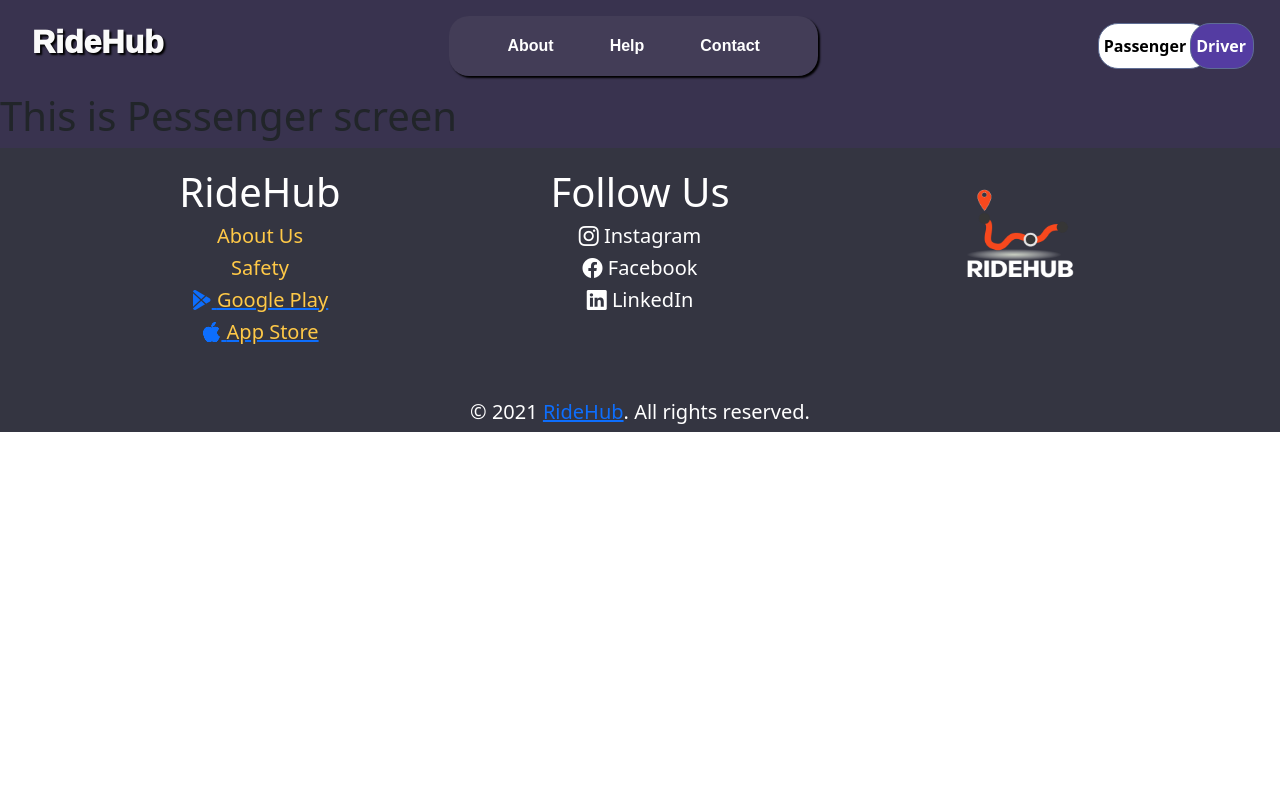
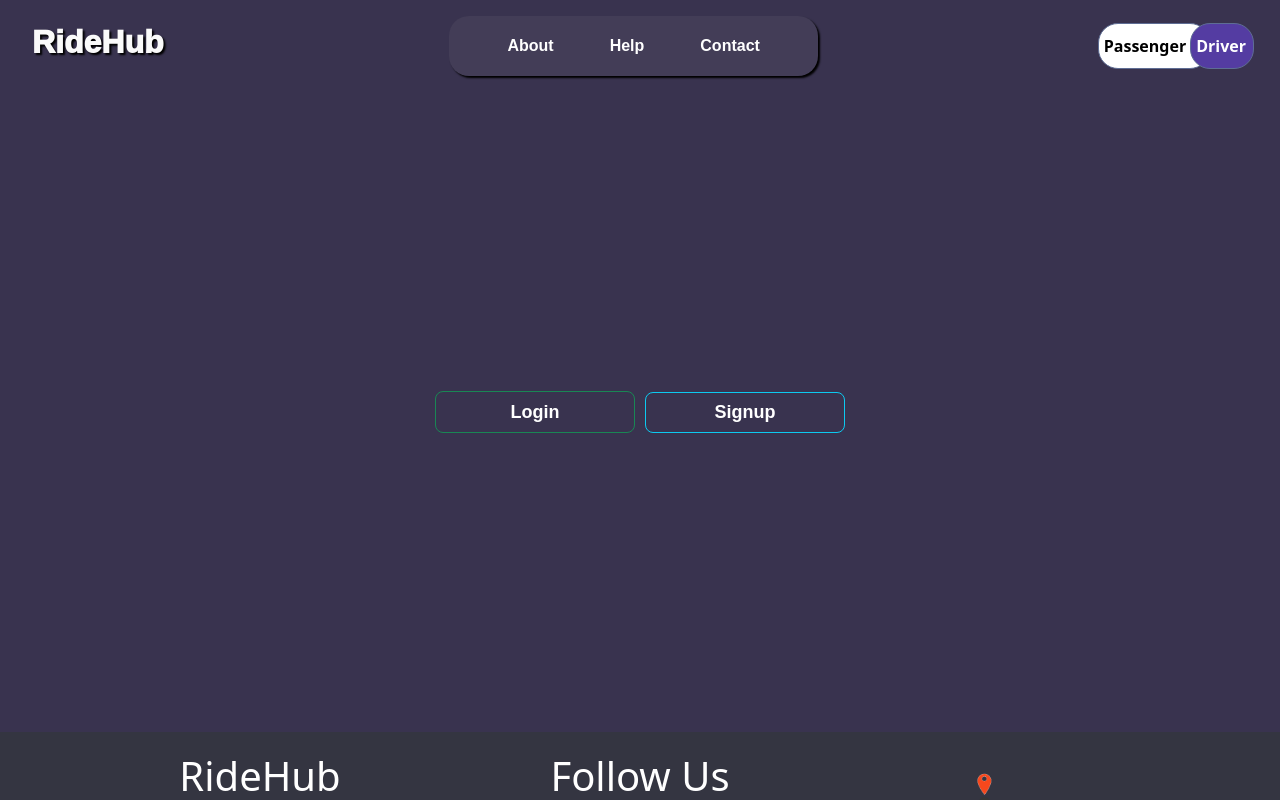
Before and after one commit to uzair-69/Ride-Sharing, a React (Create React App) app: page / in a window 1280 px wide. Both pictures are taken after a click on the button "Passenger". Shown: the top 800 px of the page. Built offline with nearby package versions, Linux system fonts and the light colour scheme.

Commit message:
passenger home

```diff
--- a/src/App.js
+++ b/src/App.js
@@ -13,6 +13,8 @@
 import DriverReg from './components/Platform/Driver/Registeration';
 import DriverLogin from './components/Platform/Driver/Login';
 import DriRide from './components/Platform/Driver/Ride';
+import PassengerLogin from './components/Platform/Pessenger/login';
+import PassengerRegitration from './components/Platform/Pessenger/Registeration';
 
 function App() {
   return (
@@ -30,6 +32,8 @@
         <Route path="/DriverRegistration" element={<DriverReg />} />
         <Route path="/DriverLogin" element={<DriverLogin />} />
         <Route path="/DriRide" element={<DriRide />} />
+        <Route path="/PassengerLogin" element={<PassengerLogin />} />
+        <Route path="/PassengerRegistration" element={<PassengerRegitration />} />
 
       </Routes>
       <Footer />
--- a/src/components/Platform/Pessenger/Home.js
+++ b/src/components/Platform/Pessenger/Home.js
@@ -1,8 +1,35 @@
-import React from 'react'
+import React from 'react';
+import Button from 'react-bootstrap/Button';
+import 'bootstrap/dist/css/bootstrap.min.css';
+import { Link } from 'react-router-dom';
 
-export default function Home() {
+export default function HomePage() {
   return (
-    <div>
-      <h1>This is Pessenger screen</h1></div>
+    <>
+    <div className="container d-flex align-items-center justify-content-center" style={{ height: '80vh' }}>
+      {/* <div className="row"> */}
+        {/* <div className="col-8"> */}
+         <Button variant="outline-success " style={{ width: '200px', // Adjust the width as needed
+        borderRadius: '8px', // Optional: Add rounded corners
+        fontSize: '18px', // Optional: Adjust the font size
+        fontWeight: 'bold', // Optional: Adjust the font weight
+        marginRight: '10px'
+        }} className=''><Link to='/PassengerLogin' style={{textDecoration: 'none', fontFamily: 'Arial, sans-serif', fontWeight: 'bold', width: '200px',
+        borderRadius: '8px', color: 'white',
+        fontSize: '18px'}}> Login </Link></Button>{' '}
+
+
+         <Button variant="outline-info" style={{  width: '200px', // Adjust the width as needed
+        borderRadius: '8px', // Optional: Add rounded corners
+        fontSize: '18px', // Optional: Adjust the font size
+        fontWeight: 'bold', // Optional: Adjust the font weight
+        textDecoration: 'none', fontFamily: 'Arial, sans-serif'
+       }} className=''><Link to='/PassengerRegistration' style={{textDecoration: 'none', fontFamily: 'Arial, sans-serif', fontWeight: 'bold', width: '200px',
+       borderRadius: '8px', color: 'white',
+       fontSize: '18px'}} >Signup</Link></Button>{' '}
+        {/* </div>x */}
+      {/* </div> */}
+    </div>
+    </>
   )
 }
--- a/src/components/Platform/Pessenger/Registeration.js
+++ b/src/components/Platform/Pessenger/Registeration.js
@@ -0,0 +1,7 @@
+export default function Registeration() {
+    return (
+        <div>
+            <h1>Passenger Registeration</h1>
+        </div>
+    )
+}
--- /dev/null
+++ b/src/components/Platform/Pessenger/login.js
@@ -0,0 +1,7 @@
+export default function Login() {
+    return (
+        <div>
+            <h1>Passenger Login</h1>
+        </div>
+    )
+}
```
